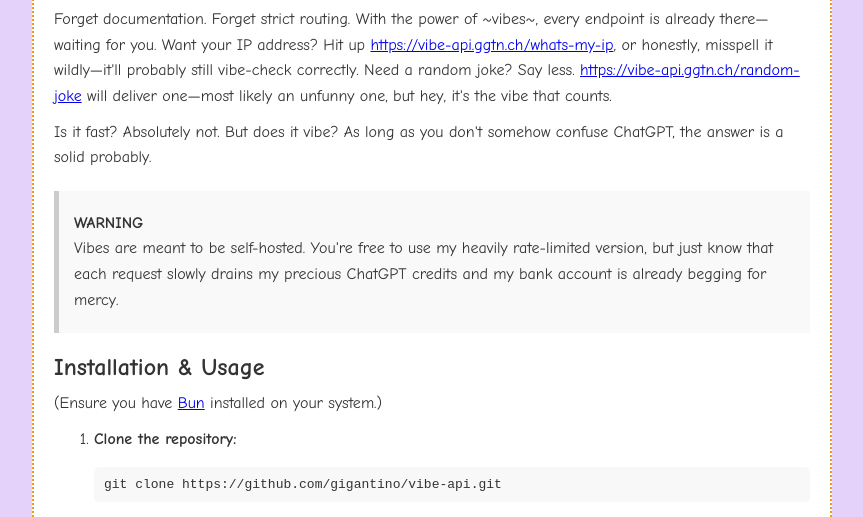
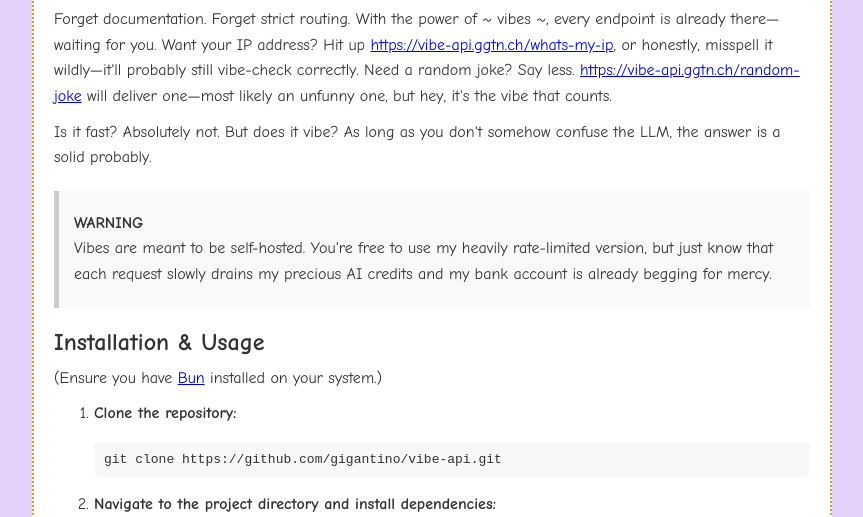
Before and after one commit to gigantino/vibe-api, a website: page public/index.html in a window 1280 px wide. Shown: the part 247-764 px from the top of the page, without its empty margins (208-1071 px from the left). Drawn offline with Linux system fonts and the light colour scheme.

Commit message:
chore(docs): minor changes

```diff
--- a/public/index.html
+++ b/public/index.html
@@ -110,9 +110,9 @@
       </p>
 
       <p>
-        Forget documentation. Forget strict routing. With the power of ~vibes~,
-        every endpoint is already there—waiting for you. Want your IP address?
-        Hit up
+        Forget documentation. Forget strict routing. With the power of ~ vibes
+        ~, every endpoint is already there—waiting for you. Want your IP
+        address? Hit up
         <a href="https://vibe-api.ggtn.ch/whats-my-ip"
           >https://vibe-api.ggtn.ch/whats-my-ip</a
         >, or honestly, misspell it wildly—it'll probably still vibe-check
@@ -126,7 +126,7 @@
 
       <p>
         Is it fast? Absolutely not. But does it vibe? As long as you don't
-        somehow confuse ChatGPT, the answer is a solid probably.
+        somehow confuse the LLM, the answer is a solid probably.
       </p>
 
       <blockquote>
@@ -134,8 +134,7 @@
           <strong>WARNING</strong><br />
           Vibes are meant to be self-hosted. You're free to use my heavily
           rate-limited version, but just know that each request slowly drains my
-          precious ChatGPT credits and my bank account is already begging for
-          mercy.
+          precious AI credits and my bank account is already begging for mercy.
         </p>
       </blockquote>
 
```
Also changed, not shown: README.md.
